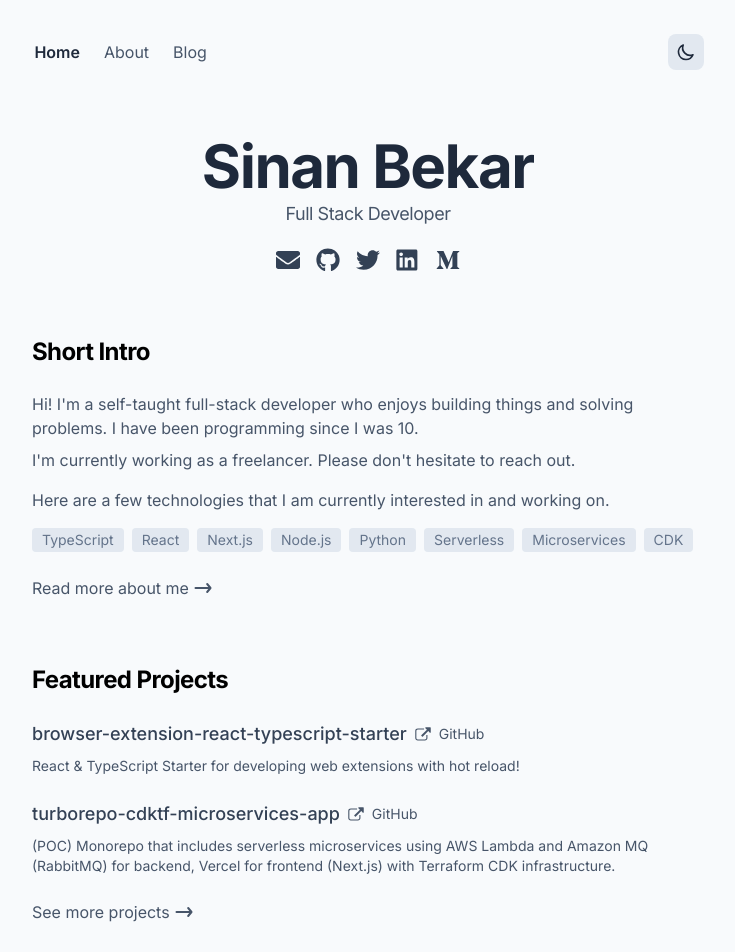
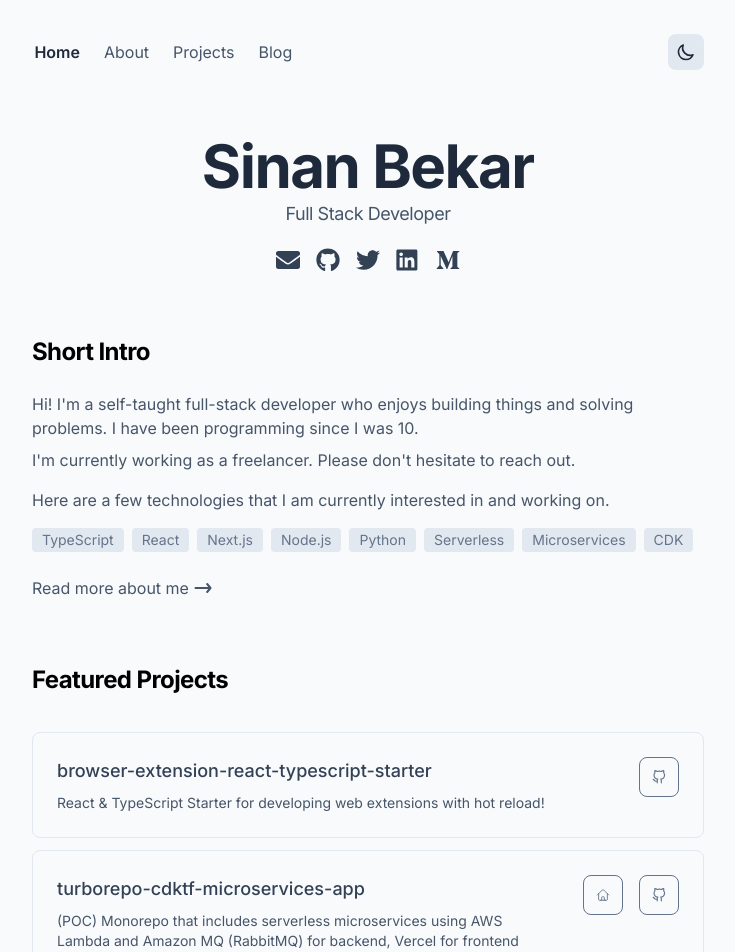
Before and after one commit to sinanbekar/sinan.engineer, a Next.js app: page / in a window 1280 px wide. Shown: the top 952 px of the page, without its empty margins (272-1007 px from the left). Built offline with nearby package versions, Linux system fonts and the light colour scheme.

Commit message:
feat: add projects

```diff
--- a/src/components/ExternalContentItem.tsx
+++ b/src/components/ExternalPost.tsx
@@ -1,16 +1,12 @@
-type ExternalContentItemProps = {
+type ExternalPostProps = {
   title: string;
   link: string;
-  source?: string;
   excerpt: string;
 };
 
-const ExternalContentItem = ({
-  title,
-  link,
-  excerpt,
-  source,
-}: ExternalContentItemProps) => {
+const ExternalPost = ({ title, link, excerpt }: ExternalPostProps) => {
+  const source = new URL(link).hostname;
+
   return (
     <a
       href={link}
@@ -32,11 +28,9 @@ const ExternalContentItem = ({
             transform="matrix(1 0 0 -1 30.373 1426.95)"
           />
         </svg>
-        {source ? (
-          <span className="mt-1 text-sm group-hover:text-black dark:group-hover:text-slate-300">
-            {source}
-          </span>
-        ) : null}
+        <span className="mt-1 text-sm group-hover:text-black dark:group-hover:text-slate-300">
+          {source}
+        </span>
       </div>
       <p className="text-sm transition-all group-hover:text-slate-700 dark:group-hover:text-slate-400">
         {excerpt}
@@ -45,4 +39,4 @@ const ExternalContentItem = ({
   );
 };
 
-export default ExternalContentItem;
+export default ExternalPost;
--- a/src/components/FeaturedPosts.tsx
+++ b/src/components/FeaturedPosts.tsx
@@ -1,12 +1,12 @@
 import { featuredPosts } from "../data";
-import ExternalContentItem from "./ExternalContentItem";
+import ExternalPost from "./ExternalPost";
 
 const FeaturedPosts = () => {
   return (
     <ul>
       {featuredPosts.map((post, idx) => (
         <li key={idx}>
-          <ExternalContentItem {...post} />
+          <ExternalPost {...post} />
         </li>
       ))}
     </ul>
--- a/src/components/FeaturedProjects.tsx
+++ b/src/components/FeaturedProjects.tsx
@@ -1,12 +1,12 @@
 import { featuredProjects } from "../data";
-import ExternalContentItem from "./ExternalContentItem";
+import Project from "./Project";
 
 const FeaturedProjects = () => {
   return (
     <ul>
       {featuredProjects.map((project, idx) => (
         <li key={idx}>
-          <ExternalContentItem {...project} />
+          <Project {...project} />
         </li>
       ))}
     </ul>
--- a/src/components/Header.tsx
+++ b/src/components/Header.tsx
@@ -77,7 +77,7 @@ const Header = () => {
               <span className="sr-only">Open main menu</span>
               {!isMenuOpen ? (
                 <svg
-                  className="h-5 w-5 text-gray-900 dark:text-gray-100"
+                  className="h-5 w-5 text-slate-900 dark:text-slate-100"
                   viewBox="0 0 20 20"
                   fill="none"
                   data-hide="false"
@@ -99,7 +99,7 @@ const Header = () => {
                 </svg>
               ) : (
                 <svg
-                  className="h-5 w-5 text-gray-900 dark:text-gray-100"
+                  className="h-5 w-5 text-slate-900 dark:text-slate-100"
                   viewBox="0 0 24 24"
                   stroke="currentColor"
                   strokeWidth="1.5"
@@ -128,6 +128,7 @@ const Header = () => {
           >
             <NavItem href="/" text="Home" />
             <NavItem href="/about" text="About" />
+            <NavItem href="/projects" text="Projects" />
             <NavItem href="/blog" text="Blog" />
           </ul>
         </div>
--- /dev/null
+++ b/src/components/Project.tsx
@@ -0,0 +1,76 @@
+interface Project {
+  title: string;
+  excerpt: string;
+  sourceLink?: string;
+  homepageLink?: string;
+}
+
+const Project = ({ title, excerpt, sourceLink, homepageLink }: Project) => {
+  return (
+    <div className="my-3 justify-between gap-x-8 rounded-lg border border-slate-200 p-6 hover:border-black dark:border-slate-700 dark:hover:border-white md:flex">
+      <div className="space-y-2">
+        <h3 className="mb-2 font-medium text-slate-700 dark:text-slate-100 md:text-lg">
+          {title}
+        </h3>
+        <p className="max-w-lg text-sm">{excerpt}</p>
+      </div>
+      <div className="mt-4 flex justify-end gap-x-4 md:m-0">
+        {homepageLink ? (
+          <a
+            href={homepageLink}
+            target="_blank"
+            rel="noopener noreferrer"
+            aria-label="homepage"
+          >
+            <svg
+              xmlns="http://www.w3.org/2000/svg"
+              fill="none"
+              viewBox="0 0 24 24"
+              strokeWidth={1.5}
+              className="relative inline-flex h-10 w-10 justify-center rounded-lg border border-slate-500 bg-slate-50 px-3 py-2 text-sm font-medium text-slate-500 hover:bg-slate-200 hover:text-slate-700 dark:border-slate-400 dark:bg-slate-800 dark:text-slate-400 dark:hover:bg-slate-700 dark:hover:text-white sm:w-10"
+              stroke="currentColor"
+            >
+              <path
+                strokeLinecap="round"
+                strokeLinejoin="round"
+                d="M2.25 12l8.954-8.955c.44-.439 1.152-.439 1.591 0L21.75 12M4.5 9.75v10.125c0 .621.504 1.125 1.125 1.125H9.75v-4.875c0-.621.504-1.125 1.125-1.125h2.25c.621 0 1.125.504 1.125 1.125V21h4.125c.621 0 1.125-.504 1.125-1.125V9.75M8.25 21h8.25"
+              />
+            </svg>
+          </a>
+        ) : null}
+
+        {sourceLink ? (
+          <a
+            href={sourceLink}
+            target="_blank"
+            rel="noopener noreferrer"
+            aria-label="github"
+          >
+            <svg
+              xmlns="http://www.w3.org/2000/svg"
+              xmlnsXlink="http://www.w3.org/1999/xlink"
+              aria-hidden="true"
+              fill="none"
+              role="img"
+              className="relative inline-flex h-10 w-10 justify-center rounded-lg border border-slate-500 bg-slate-50 px-3 py-2 text-sm font-medium text-slate-500 hover:bg-slate-200 hover:text-slate-700 dark:border-slate-400 dark:bg-slate-800 dark:text-slate-400 dark:hover:bg-slate-700 dark:hover:text-white sm:w-10"
+              width="1em"
+              height="1em"
+              preserveAspectRatio="xMidYMid meet"
+              viewBox="0 0 24 24"
+            >
+              <path
+                stroke="currentColor"
+                strokeLinecap="round"
+                strokeLinejoin="round"
+                strokeWidth="2"
+                d="M9 19c-5 1.5-5-2.5-7-3m14 6v-3.87a3.37 3.37 0 0 0-.94-2.61c3.14-.35 6.44-1.54 6.44-7A5.44 5.44 0 0 0 20 4.77A5.07 5.07 0 0 0 19.91 1S18.73.65 16 2.48a13.38 13.38 0 0 0-7 0C6.27.65 5.09 1 5.09 1A5.07 5.07 0 0 0 5 4.77a5.44 5.44 0 0 0-1.5 3.78c0 5.42 3.3 6.61 6.44 7A3.37 3.37 0 0 0 9 18.13V22"
+              ></path>
+            </svg>
+          </a>
+        ) : null}
+      </div>
+    </div>
+  );
+};
+
+export default Project;
--- a/src/data/featured.ts
+++ b/src/data/featured.ts
@@ -5,14 +5,12 @@ export const featuredProjects = projects.slice(0, 2);
 export const featuredPosts = [
   {
     title: "React Modal Component Implementation",
-    source: "Medium",
     excerpt:
       "Learn how to build a simple yet powerful modal component. (CRA, Next.js and TypeScript)",
     link: "https://medium.com/@sinan.bekar/react-modal-component-implementation-ee599ef229fa",
   },
   {
     title: "Build a Real-Time Chat App with Laravel and React",
-    source: "Medium",
     excerpt:
       "Laravel Echo, Breeze, Socket.io, Redis, Inertia.js, TailwindCSS stack",
     link: "https://medium.com/towardsdev/build-a-real-time-chat-app-with-laravel-and-react-5cae5a7c22d4",
--- a/src/data/projects.ts
+++ b/src/data/projects.ts
@@ -1,16 +1,102 @@
 export const projects = [
   {
     title: "browser-extension-react-typescript-starter",
-    source: "GitHub",
-    link: "https://github.com/sinanbekar/browser-extension-react-typescript-starter",
     excerpt:
       "React & TypeScript Starter for developing web extensions with hot reload!",
+    sourceLink:
+      "https://github.com/sinanbekar/browser-extension-react-typescript-starter",
   },
   {
     title: "turborepo-cdktf-microservices-app",
-    source: "GitHub",
-    link: "https://github.com/sinanbekar/turborepo-cdktf-microservices-app",
     excerpt:
       "(POC) Monorepo that includes serverless microservices using AWS Lambda and Amazon MQ (RabbitMQ) for backend, Vercel for frontend (Next.js) with Terraform CDK infrastructure.",
+    sourceLink:
+      "https://github.com/sinanbekar/turborepo-cdktf-microservices-app",
+    homepageLink: "https://turborepo-cdktf-microservice-app.vercel.app",
+  },
+  {
+    title: "next-moviapp",
+    excerpt:
+      "Explore movies, tv shows. Built with Next.js, Tailwind CSS, Redux, Firebase, TypeScript, TMDB v3 API.",
+    sourceLink: "https://github.com/sinanbekar/next-moviapp",
+    homepageLink: "https://next-moviapp.vercel.app",
+  },
+  {
+    title: "laravel-real-time-chat-app",
+    excerpt:
+      "Real-time chat app. Step by step how-to tutorial published on Medium with production demo. Built with React, Laravel Echo, Breeze, Socket.io, Redis, Inertia.js, Tailwind CSS.",
+    sourceLink: "https://github.com/sinanbekar/laravel-real-time-chat-app",
+    homepageLink:
+      "https://medium.com/towardsdev/build-a-real-time-chat-app-with-laravel-and-react-5cae5a7c22d4",
+  },
+  {
+    title: "turborepo-terraform-cdk-aws-vercel",
+    excerpt:
+      "(POC) Nextjs deployment on Vercel, Serverless API (Express) deployment on AWS Lambda, Terraform CDK infrastructure, monorepo (Turborepo) example.",
+    sourceLink:
+      "https://github.com/sinanbekar/turborepo-terraform-cdk-aws-vercel",
+    homepageLink: "https://web-turborepo-frontend-terraform-cdk.vercel.app/",
+  },
+  {
+    title: "Tweet Identifier",
+    excerpt:
+      "(WIP) Find and get the real tweet url from a tweet screeenshot with pandas and Tesseract OCR. Serve to users with Twitter bot and a website.",
+    homepageLink: "https://twitter.com/TweetIdentifier",
+  },
+  {
+    title: "RGB LED Strip Controller PWA",
+    excerpt:
+      "Control the LED Strip built with MSP430 with BLE. Progressive web app written with React, Redux with all TypeScript, includes operation modes and LED animations.",
+    homepageLink: "https://rgb-led-strip-controller.vercel.app",
+  },
+  {
+    title: "Reddit r/place Clone",
+    excerpt: "Reddit r/place Clone built with NestJS and React",
+    sourceLink: "https://github.com/sinanbekar/place",
+    homepageLink: "https://place-clone.vercel.app",
+  },
+  {
+    title: "python-laravel-queue",
+    excerpt:
+      "Sync Laravel queue (Redis driven) with Python. Provides an interface for communication between Laravel and Python. Perfect for serving deep learning, artificial intelligence applications as a service.",
+    sourceLink: "https://github.com/sinanbekar/python-laravel-queue",
+  },
+  {
+    title: "umuttepe-hava-botu",
+    excerpt:
+      "Twitter bot that tweets Umuttepe weather conditions with live camera frames periodically.",
+    sourceLink: "https://github.com/sinanbekar/umuttepe-hava-botu",
+    homepageLink: "https://twitter.com/umuttepedehava",
+  },
+  {
+    title: "umuttepe-hava-pwa",
+    excerpt:
+      "Progressive web application for Umuttepe weather conditions and live footage. Built with React & Tailwind CSS.",
+    sourceLink: "https://github.com/sinanbekar/umuttepe-hava-pwa",
+    homepageLink: "http://umuttepe-hava-pwa.vercel.app",
+  },
+  {
+    title: "demo-almost-netflix-for-web-next",
+    excerpt:
+      "A Netflix clone built with @appwrite + @reactjs + Next.js (Ported version from @nuxt with some features & fixes)",
+    sourceLink:
+      "https://github.com/sinanbekar/demo-almost-netflix-for-web-next",
+    homepageLink: "https://almost-netflix-next.vercel.app",
+  },
+  {
+    title: "kou-letter-grade-calculator",
+    excerpt: "KOU Letter Grade Calculator, KOUBS Istatistik Wrapper & Web API",
+    sourceLink: "https://github.com/sinanbekar/kou-letter-grade-calculator",
+    homepageLink: "https://kou-letter-grade-calculator.herokuapp.com",
+  },
+  {
+    title: "pdf-merger",
+    excerpt: "PDFMerger for PHP (PHP 7.3 & PHP 8 Compatible)",
+    sourceLink: "https://github.com/sinanbekar/pdf-merger",
+  },
+  {
+    title: "cf-restore-visitor-ip",
+    excerpt: "Cloudflare restore original visitor IP in PHP",
+    sourceLink: "https://github.com/sinanbekar/cf-restore-visitor-ip",
   },
 ];
--- a/src/pages/blog.tsx
+++ b/src/pages/blog.tsx
@@ -1,6 +1,6 @@
 import { InferGetStaticPropsType } from "next";
 import { NextSeo } from "next-seo";
-import ExternalContentItem from "../components/ExternalContentItem";
+import ExternalPost from "../components/ExternalPost";
 import { getPosts } from "../lib/posts";
 
 const seo = {
@@ -19,7 +19,7 @@ const Blog = ({ posts }: InferGetStaticPropsType<typeof getStaticProps>) => {
         <ul>
           {posts.map((post) => (
             <li key={post.id}>
-              <ExternalContentItem {...post} />
+              <ExternalPost {...post} />
             </li>
           ))}
         </ul>
--- a/src/pages/index.tsx
+++ b/src/pages/index.tsx
@@ -20,7 +20,7 @@ const Home: NextPage = () => {
       <section className="pb-16">
         <div className="mx-auto flex max-w-2xl flex-col items-center justify-center">
           <h1
-            className="mb-1 bg-slate-800 bg-clip-text fill-transparent text-[2.4rem] leading-none font-bold tracking-tight text-transparent
+            className="mb-1 bg-slate-800 bg-clip-text fill-transparent text-[2.4rem] font-bold leading-none tracking-tight text-transparent
           dark:animate-shine  dark:bg-gradient-to-l dark:from-sky-800 dark:to-sky-400 md:text-6xl"
           >
             Sinan Bekar
@@ -118,7 +118,10 @@ const Home: NextPage = () => {
               things and solving problems. I have been programming since I was
               10.
             </p>
-            <p className="mt-2">I&#39;m currently working as a freelancer. Please don&#39;t hesitate to reach out.</p>
+            <p className="mt-2">
+              I&#39;m currently working as a freelancer. Please don&#39;t
+              hesitate to reach out.
+            </p>
             <p className="mt-4">
               Here are a few technologies that I am currently interested in and
               working on.
@@ -165,12 +168,8 @@ const Home: NextPage = () => {
           <div className="pt-6">
             <FeaturedProjects />
           </div>
-          <a
-            href={githubProfileUrl}
-            target="_blank"
-            className="flex h-6 items-center rounded-lg leading-7 text-slate-600 transition-all hover:text-slate-800 dark:text-slate-400 dark:hover:text-slate-200"
-            rel="noopener noreferrer"
-          >
+          <Link href="/projects">
+            <a className="flex h-6 items-center rounded-lg leading-7 text-slate-600 transition-all hover:text-slate-800 dark:text-slate-400 dark:hover:text-slate-200">
               See more projects
               <svg
                 xmlns="http://www.w3.org/2000/svg"
@@ -187,6 +186,7 @@ const Home: NextPage = () => {
                 />
               </svg>
             </a>
+          </Link>
         </div>
       </section>
       <section className="pb-16">
--- /dev/null
+++ b/src/pages/projects.tsx
@@ -0,0 +1,32 @@
+import { NextPage } from "next";
+import { NextSeo } from "next-seo";
+import Project from "../components/Project";
+import { projects } from "../data";
+
+const seo = {
+  title: "Projects",
+  description: "My mostly open-source personal projects",
+};
+
+const Projects: NextPage = () => {
+  return (
+    <>
+      <NextSeo {...seo} />
+      <div className="mx-auto max-w-2xl">
+        <h1 className="mb-8 text-3xl font-bold tracking-tight text-black dark:text-white md:text-5xl">
+          Projects
+        </h1>
+        <p className="mb-8">My mostly open-source personal projects</p>
+        <ul>
+          {projects.map((project, idx) => (
+            <li key={idx}>
+              <Project {...project} />
+            </li>
+          ))}
+        </ul>
+      </div>
+    </>
+  );
+};
+
+export default Projects;
```
Also changed, not shown: src/lib/posts.ts (+12 -4 lines). Lines whose indentation alone changed are shown as unchanged.
